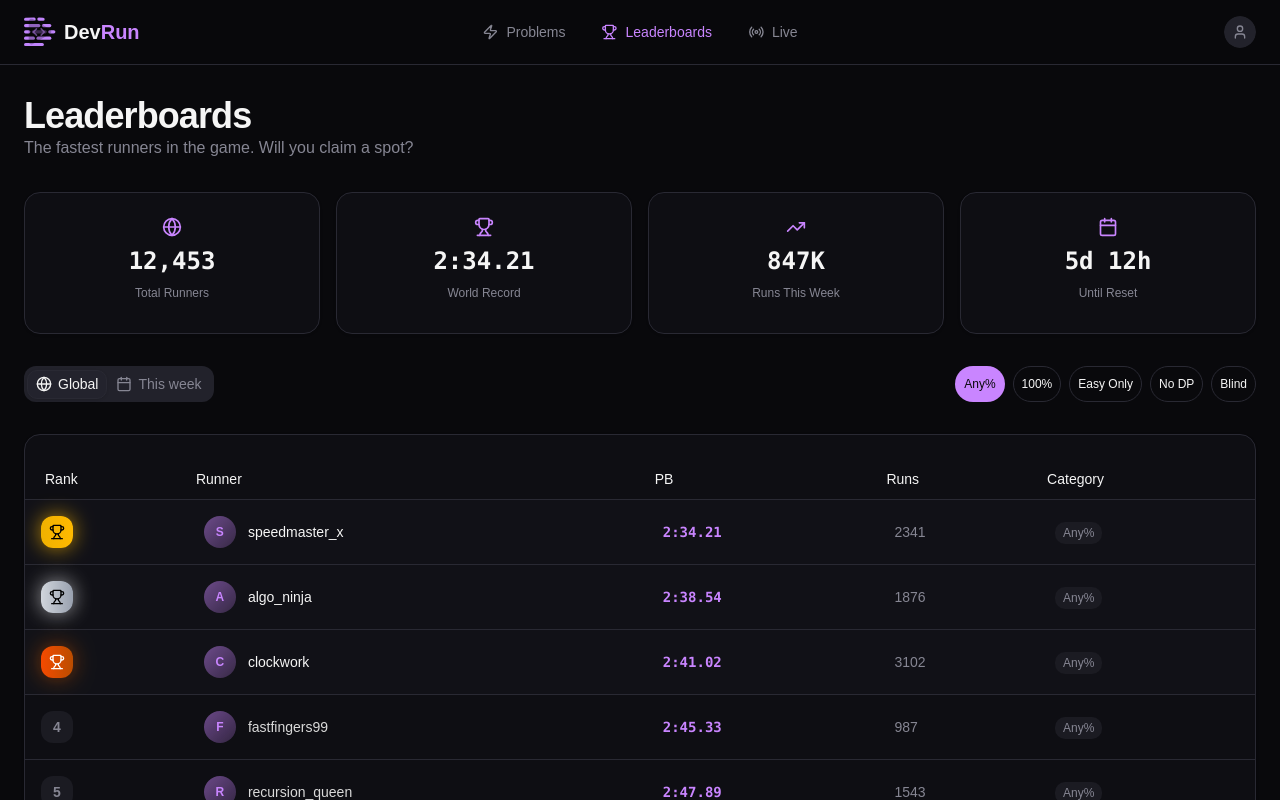
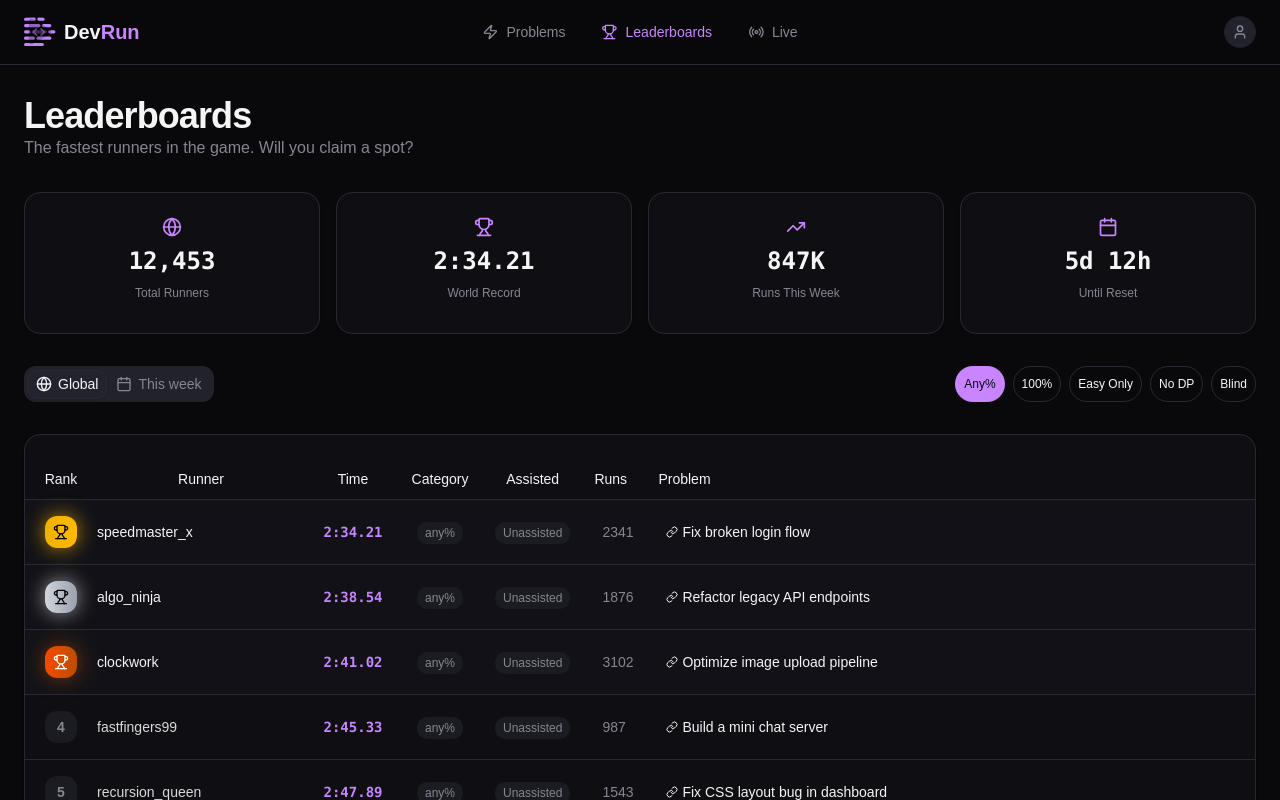
Before and after one commit to orus-dev/dev-run, a Next.js app: page /leaderboards in a window 1280 px wide. Shown: the top 800 px of the page. Built offline with nearby package versions, Linux system fonts and the light colour scheme.

Commit message:
Proper leaderboards layout

```diff
--- a/src/app/leaderboards/components/LeaderboardRow.tsx
+++ b/src/app/leaderboards/components/LeaderboardRow.tsx
@@ -1,70 +1,87 @@
-import { Trophy } from "lucide-react";
+import { LeaderboardRank } from "@/modules/leaderboard/types";
+import { LinkIcon, Trophy } from "lucide-react";
+import Link from "next/link";
 
-interface LeaderboardRowProps {
-  rank: number;
-  username: string;
-  pb: string;
-  runsCount: number;
-  category: string;
+const LeaderboardRow = ({
+  index = 0,
+  run,
+}: {
   index?: number;
-}
-
-const LeaderboardRow = ({ rank, username, pb, runsCount, category, index = 0 }: LeaderboardRowProps) => {
+  run: LeaderboardRank;
+}) => {
   const getRankStyle = (rank: number) => {
-    if (rank === 1) return "rank-gold";
-    if (rank === 2) return "rank-silver";
-    if (rank === 3) return "rank-bronze";
+    if (run.rank === 1) return "rank-gold";
+    if (run.rank === 2) return "rank-silver";
+    if (run.rank === 3) return "rank-bronze";
     return "bg-secondary text-muted-foreground";
   };
 
   const getRankGlow = (rank: number) => {
-    if (rank === 1) return "glow-gold";
-    if (rank === 2) return "glow-silver";
-    if (rank === 3) return "glow-bronze";
+    if (run.rank === 1) return "glow-gold";
+    if (run.rank === 2) return "glow-silver";
+    if (run.rank === 3) return "glow-bronze";
     return "";
   };
 
-  const isTopThree = rank <= 3;
+  const isTopThree = run.rank <= 3;
 
   return (
     <tr
-      className={`group border-b border-border hover:bg-secondary/50 transition-colors animate-fade-in opacity-0 ${isTopThree ? 'bg-secondary/30' : ''}`}
-      style={{ animationDelay: `${index * 0.05}s`, animationFillMode: 'forwards' }}
+      className={`group border-b border-border hover:bg-secondary/50 transition-colors animate-fade-in opacity-0 ${isTopThree ? "bg-secondary/30" : ""}`}
+      style={{
+        animationDelay: `${index * 0.05}s`,
+        animationFillMode: "forwards",
+      }}
     >
       {/* Rank */}
-      <td className="py-4 px-4">
-        <div className={`inline-flex items-center justify-center w-8 h-8 rounded-lg text-sm font-bold ${getRankStyle(rank)} ${getRankGlow(rank)}`}>
-          {rank <= 3 ? <Trophy className="h-4 w-4" /> : rank}
+      <td className="py-4 px-5 w-16">
+        <div
+          className={`inline-flex items-center justify-center w-8 h-8 rounded-lg text-sm font-bold ${getRankStyle(run.rank)} ${getRankGlow(run.rank)}`}
+        >
+          {isTopThree ? <Trophy className="h-4 w-4" /> : run.rank}
         </div>
       </td>
 
       {/* Username */}
-      <td className="py-4 px-4">
+      <td>
         <div className="flex items-center gap-3">
-          <div className="w-8 h-8 rounded-full bg-linear-to-br from-primary/50 to-primary/20 flex items-center justify-center text-xs font-bold text-primary">
-            {username.charAt(0).toUpperCase()}
-          </div>
-          <span className={`font-medium ${isTopThree ? 'text-foreground' : 'text-secondary-foreground'} group-hover:text-primary transition-colors`}>
-            {username}
+          <span
+            className={`font-medium ${isTopThree ? "text-foreground" : "text-secondary-foreground"} group-hover:text-primary transition-colors`}
+          >
+            {run.username}
           </span>
         </div>
       </td>
 
-      {/* PB */}
-      <td className="py-4 px-4">
-        <span className="font-mono text-primary font-semibold">{pb}</span>
-      </td>
-
-      {/* Runs */}
-      <td className="py-4 px-4 text-muted-foreground">
-        {runsCount}
+      {/* Time */}
+      <td>
+        <span className="font-mono text-primary font-semibold flex justify-center">
+          {run.pb}
+        </span>
       </td>
 
       {/* Category */}
       <td className="py-4 px-4">
         <span className="px-2 py-1 rounded-md bg-secondary text-muted-foreground text-xs">
-          {category}
+          {run.category}
         </span>
+      </td>
+
+      {/* Assisted */}
+      <td className="py-4 px-4">
+        <span className="px-2 py-1 rounded-md bg-secondary text-muted-foreground text-xs">
+          {run.assisted ? "Assisted" : "Unassisted"}
+        </span>
+      </td>
+
+      {/* Runs */}
+      <td className="py-4 px-4 w-16 text-muted-foreground">{run.runsCount}</td>
+
+      {/* Problem */}
+      <td className="py-4 px-4">
+        <Link href="/" className="hover:text-primary flex items-center gap-1">
+          <LinkIcon className="w-3 h-3" /> {run.problem}
+        </Link>
       </td>
     </tr>
   );
--- a/src/app/leaderboards/page.tsx
+++ b/src/app/leaderboards/page.tsx
@@ -114,16 +114,28 @@ export default function Leaderboards() {
           <Table>
             <TableHeader>
               <TableRow>
-                <TableHead className="pl-5">Rank</TableHead>
-                <TableHead>Runner</TableHead>
-                <TableHead>PB</TableHead>
-                <TableHead>Runs</TableHead>
-                <TableHead className="pr-5">Category</TableHead>
+                <TableHead className="w-16">
+                  <p className="flex justify-center">Rank</p>
+                </TableHead>
+                <TableHead className="w-52">
+                  <p className="flex justify-center">Runner</p>
+                </TableHead>
+                <TableHead className="w-24">
+                  <p className="flex justify-center">Time</p>
+                </TableHead>
+                <TableHead className="w-16">
+                  <p className="flex justify-center">Category</p>
+                </TableHead>
+                <TableHead className="w-24">
+                  <p className="flex justify-center">Assisted</p>
+                </TableHead>
+                <TableHead className="w-16">Runs</TableHead>
+                <TableHead>Problem</TableHead>
               </TableRow>
             </TableHeader>
             <TableBody>
               {data.map((entry, i) => (
-                <LeaderboardRow key={entry.username} {...entry} index={i} />
+                <LeaderboardRow key={entry.username} index={i} run={entry} />
               ))}
             </TableBody>
           </Table>
--- a/src/modules/leaderboard/actions.ts
+++ b/src/modules/leaderboard/actions.ts
@@ -1,154 +1,194 @@
 "use server";
 
 import * as Core from "./core";
-import { Leaderboard } from "./types";
+import { LeaderboardRank } from "./types"; // updated interface
 
-export async function getGlobalLeaderboard(): Promise<Leaderboard> {
+export async function getGlobalLeaderboard(): Promise<LeaderboardRank[]> {
   return [
     {
       rank: 1,
       username: "speedmaster_x",
       pb: "2:34.21",
       runsCount: 2341,
-      category: "Any%",
+      problem: "Fix broken login flow",
+      category: "any%",
+      assisted: false,
     },
     {
       rank: 2,
       username: "algo_ninja",
       pb: "2:38.54",
       runsCount: 1876,
-      category: "Any%",
+      problem: "Refactor legacy API endpoints",
+      category: "any%",
+      assisted: false,
     },
     {
       rank: 3,
       username: "clockwork",
       pb: "2:41.02",
       runsCount: 3102,
-      category: "Any%",
+      problem: "Optimize image upload pipeline",
+      category: "any%",
+      assisted: false,
     },
     {
       rank: 4,
       username: "fastfingers99",
       pb: "2:45.33",
       runsCount: 987,
-      category: "Any%",
+      problem: "Build a mini chat server",
+      category: "any%",
+      assisted: false,
     },
     {
       rank: 5,
       username: "recursion_queen",
       pb: "2:47.89",
       runsCount: 1543,
-      category: "Any%",
+      problem: "Fix CSS layout bug in dashboard",
+      category: "any%",
+      assisted: false,
     },
     {
       rank: 6,
       username: "bitshifter",
       pb: "2:52.11",
       runsCount: 2109,
-      category: "Any%",
+      problem: "Implement JWT authentication",
+      category: "any%",
+      assisted: false,
     },
     {
       rank: 7,
       username: "nullpointer",
       pb: "2:54.67",
       runsCount: 876,
-      category: "Any%",
+      problem: "Create REST endpoint for user data",
+      category: "any%",
+      assisted: false,
     },
     {
       rank: 8,
       username: "stackattack",
       pb: "2:58.23",
       runsCount: 1234,
-      category: "Any%",
+      problem: "Fix off-by-one bug in sorting function",
+      category: "any%",
+      assisted: false,
     },
     {
       rank: 9,
       username: "looplegend",
       pb: "3:01.45",
       runsCount: 654,
-      category: "Any%",
+      problem: "Optimize SQL query for reports",
+      category: "any%",
+      assisted: false,
     },
     {
       rank: 10,
       username: "coderunner",
       pb: "3:05.78",
       runsCount: 1098,
-      category: "Any%",
+      problem: "Add file upload validation",
+      category: "any%",
+      assisted: false,
     },
   ];
 }
 
-export async function getWeeklyLeaderboard(): Promise<Leaderboard> {
+export async function getWeeklyLeaderboard(): Promise<LeaderboardRank[]> {
   return [
     {
       rank: 1,
       username: "weekly_warrior",
       pb: "2:51.33",
       runsCount: 156,
-      category: "Any%",
+      problem: "Build notifications API",
+      category: "any%",
+      assisted: false,
     },
     {
       rank: 2,
       username: "speedmaster_x",
       pb: "2:53.12",
       runsCount: 89,
-      category: "Any%",
+      problem: "Build notifications API",
+      category: "any%",
+      assisted: false,
     },
     {
       rank: 3,
       username: "newbie_grinder",
       pb: "2:58.67",
       runsCount: 234,
-      category: "Any%",
+      problem: "Build notifications API",
+      category: "any%",
+      assisted: false,
     },
     {
       rank: 4,
       username: "algo_ninja",
       pb: "3:02.45",
       runsCount: 67,
-      category: "Any%",
+      problem: "Build notifications API",
+      category: "any%",
+      assisted: false,
     },
     {
       rank: 5,
       username: "fresh_runner",
       pb: "3:05.89",
       runsCount: 45,
-      category: "Any%",
+      problem: "Build notifications API",
+      category: "any%",
+      assisted: false,
     },
     {
       rank: 6,
       username: "practice_makes",
       pb: "3:08.12",
       runsCount: 112,
-      category: "Any%",
+      problem: "Build notifications API",
+      category: "any%",
+      assisted: false,
     },
     {
       rank: 7,
       username: "splitmaster",
       pb: "3:12.34",
       runsCount: 78,
-      category: "Any%",
+      problem: "Build notifications API",
+      category: "any%",
+      assisted: false,
     },
     {
       rank: 8,
       username: "grindtime",
       pb: "3:15.56",
       runsCount: 92,
-      category: "Any%",
+      problem: "Build notifications API",
+      category: "any%",
+      assisted: false,
     },
     {
       rank: 9,
       username: "pb_hunter",
       pb: "3:18.90",
       runsCount: 56,
-      category: "Any%",
+      problem: "Build notifications API",
+      category: "any%",
+      assisted: false,
     },
     {
       rank: 10,
       username: "reset_king",
       pb: "3:22.11",
       runsCount: 187,
-      category: "Any%",
+      problem: "Build notifications API",
+      category: "any%",
+      assisted: false,
     },
   ];
 }
--- a/src/modules/leaderboard/types.ts
+++ b/src/modules/leaderboard/types.ts
@@ -5,5 +5,7 @@ export interface LeaderboardRank {
   username: string;
   pb: string;
   runsCount: number;
-  category: string;
+  problem: string;
+  category: "any%" | "100%";
+  assisted: boolean;
 }
```
